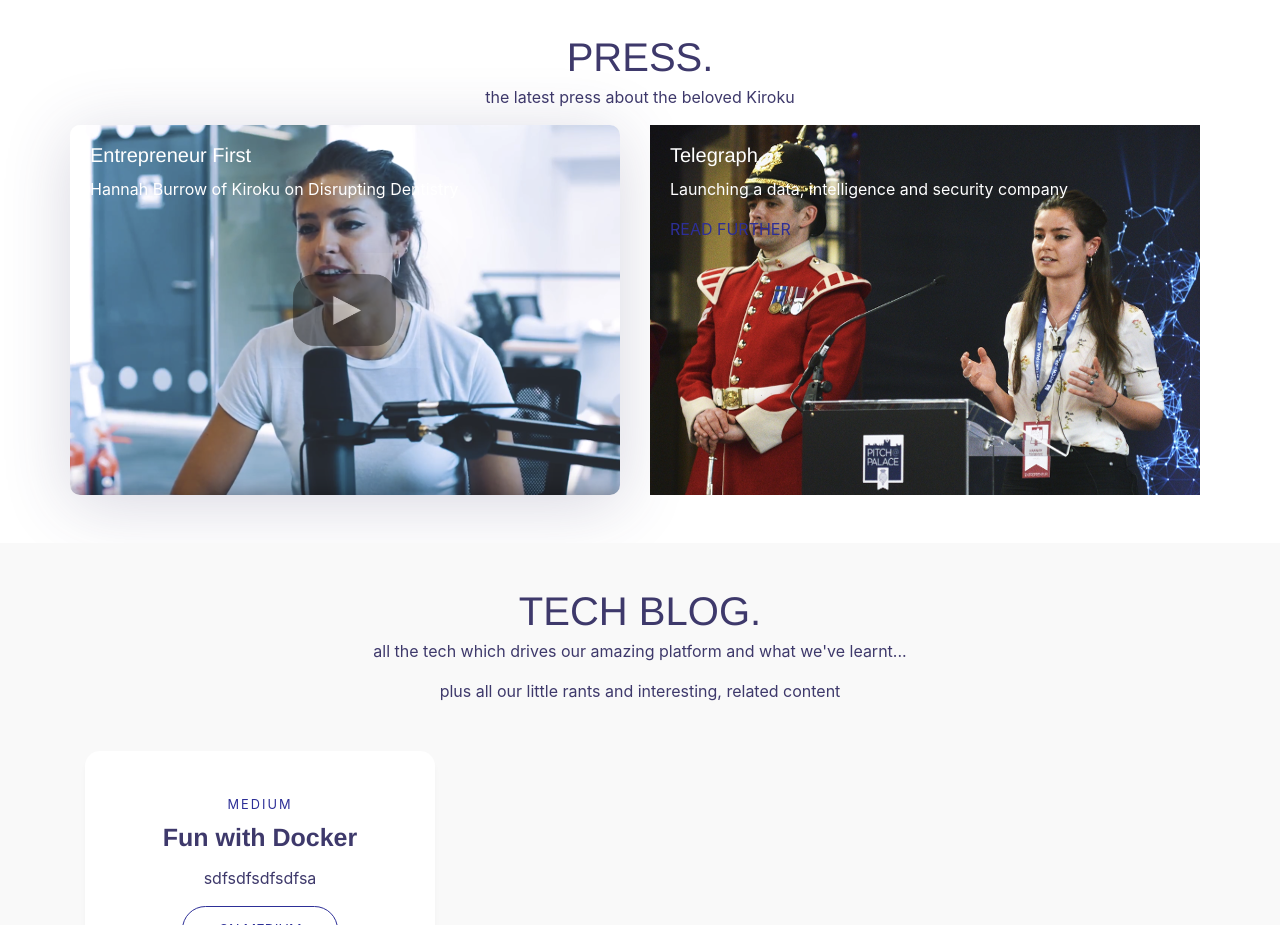
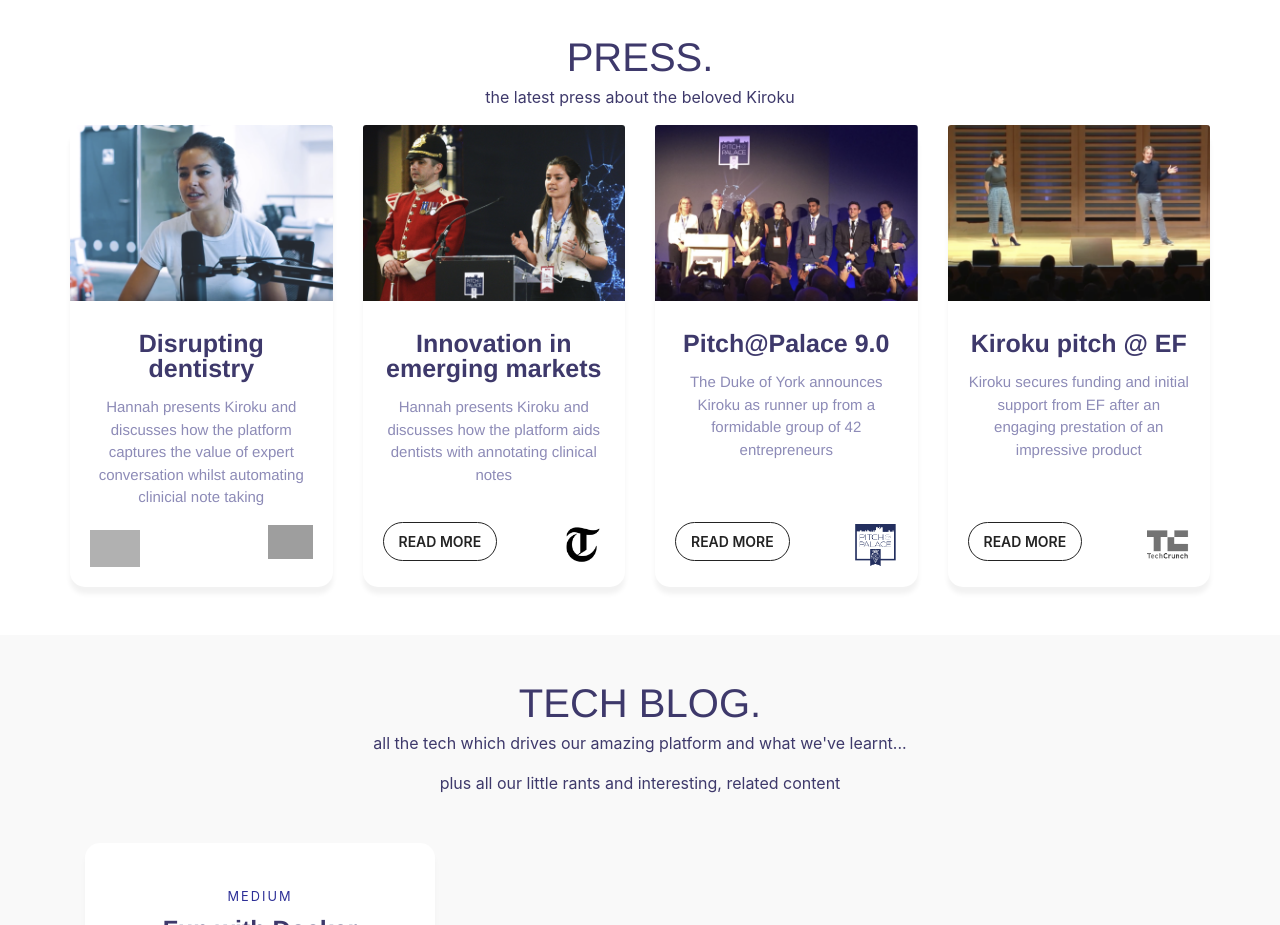
Before and after one commit to AlanKiroku/KirokuSite, a plain HTML site: page index.html in a window 1280 px wide. Shown: the part 1980-2905 px from the top of the page. Drawn offline with Linux system fonts and the light colour scheme; grey boxes are pictures that could not be loaded; a script that the page names is missing; a web font is replaced by a local one.

Commit message:
press images and div completed

```diff
--- a/css/style.css
+++ b/css/style.css
@@ -2,6 +2,13 @@
 body {
     position: relative;
     color: #3e396b
+}
+
+
+.podcast {
+  float: right;
+  height: auto;
+  width: 45px;
 }
 
 h1,
@@ -802,19 +809,11 @@
 }
 
 .play-press {
-    opacity: 0.5;
-    width: 150px;
+    margin-top: 5px;
+    opacity: 0.8;
+    float: left;
+    width: 50px;
     height: auto;
-    position: absolute;
-    top: 50%;
-    left: 50%;
-    -webkit-transform: translate(-50%, -50%);
-    -ms-transform: translate(-50%, -50%);
-    transform: translate(-50%, -50%);
-    -webkit-box-shadow: 0 9px 68px 0 rgba(62, 57, 107, .2);
-    box-shadow: 0 9px 68px 0 rgba(62, 57, 107, .2);
-    text-align: center;
-    padding: 17px 20px
 }
 
 .youtube .play {
@@ -1028,6 +1027,40 @@
     margin-bottom: 10px;
 }
 
+.press-card {
+    border: 0;
+    border-radius: 15px;
+    text-align: center;
+}
+
+.press-card:hover {
+    margin-top: 0px !important;
+    -webkit-box-shadow: 0 0px 0px rgba(0, 0, 0, 0) !important;
+    box-shadow: 0 0px 0px rgba(0, 0, 0, 0) !important;
+}
+
+.press-card-btn {
+    float: left;
+    border: 1px solid #232323;
+    color: #232323;
+    background-color: white;
+    padding: 8px 15px;
+    border-color: #232323;
+}
+.press-card .card-title {
+    font-size: 25px;
+    font-family: product sans, Helvetica, Arial, serif;
+    font-weight: 700;
+    margin: 10px 0 15px;
+}
+
+.press-card .card-text {
+    font-size: 15px;
+    font-family: product sans, Helvetica, Arial, serif;
+    font-weight: 400;
+    color: #8d8bb7;
+}
+
 .pricing {
     text-align: center;
     padding: 20px;
--- a/index.html
+++ b/index.html
@@ -290,24 +290,50 @@
       </div>
       <div class="row">
         <div class="card-deck">
-          <div class="card card-no-border text-white">
-            <div class="youtube cast-shadow" data-video-id="qh8Vpd-opbE" data-params="modestbranding=1&amp;showinfo=0&amp;controls=1&amp;vq=hd720">
-              <img src="images/hannah-kiroku-small.png" alt="image" class="img-fluid">
-              <div class="play-press">
-                <img src="images/youtube-icon.png" alt="image" class="img-fluid">
+          <div class="card press-card" style="width: 18rem;">
+            <img class="card-img-top" src="images/hannah-kiroku-small.png" alt="Card image cap">
+            <div class="card-body d-flex flex-column">
+              <h5 class="card-title">Disrupting dentistry</h5>
+              <p class="card-text">Hannah presents Kiroku and discusses how the platform captures the value of expert conversation whilst automating clinicial note taking</p>
+              <div class="mt-auto">
+                <a class="play-press" href="https://www.youtube.com/watch?v=qh8Vpd-opbE">
+                  <img src="https://vignette.wikia.nocookie.net/camphalfbloodroleplay/images/0/0b/Youtube-play-button-png-transparent.png/revision/latest/scale-to-width-down/640?cb=20141001223538" alt="image" class="img-fluid">
+                </a>
+                <img class="podcast" src="https://cdn-images-1.medium.com/max/280/1*tGQ5chHPB7HzLg9GScPIJQ.png">
               </div>
             </div>
-            <div class="card-img-overlay">
-              <h5 class="card-title">Entrepreneur First</h5>
-              <p class="card-text">Hannah Burrow of Kiroku on Disrupting Dentistry</p>
+          </div>
+          <div class="card press-card" style="width: 18rem;">
+            <img class="card-img-top" src="images/telegraph-kiroku-small.png" alt="Card image cap">
+            <div class="card-body d-flex flex-column">
+              <h5 class="card-title">Innovation in emerging markets</h5>
+              <p class="card-text">Hannah presents Kiroku and discusses how the platform aids dentists with annotating clinical notes</p>
+              <div class="mt-auto">
+                <a href="https://www.telegraph.co.uk/connect/small-business/launching-data-intelligence-security-company/" class="press-card-btn btn btn-xl btn-primary">Read more</a>
+                <img class="podcast" src="images/telegraph-150.png">
+              </div>
             </div>
           </div>
-          <div class="card card-no-border text-white">
-            <img class="img-fluid" src="images/telegraph-kiroku-small.png" alt="image">
-            <div class="card-img-overlay">
-              <h5 class="card-title">Telegraph</h5>
-              <p class="card-text">Launching a data, intelligence and security company</p>
-              <a href="https://www.telegraph.co.uk/connect/small-business/launching-data-intelligence-security-company/">READ FURTHER</a>
+          <div class="card press-card" style="width: 18rem;">
+            <img class="card-img-top" src="images/pitch-palace-kiroku-small.png" alt="Card image cap">
+            <div class="card-body d-flex flex-column">
+              <h5 class="card-title">Pitch@Palace 9.0</h5>
+              <p class="card-text">The Duke of York announces Kiroku as runner up from a formidable group of 42 entrepreneurs</p>
+              <div class="mt-auto">
+                <a href="http://pitchatpalace.com/pitchpalace-9-0-the-results/" class="press-card-btn btn btn-xl btn-primary">Read more</a>
+                <img class="podcast" src="images/pitch-palace-150.png">
+              </div>
+            </div>
+          </div>
+          <div class="card press-card" style="width: 18rem;">
+            <img class="card-img-top" src="images/ef-kiroku-small.png" alt="Card image cap">
+            <div class="card-body d-flex flex-column">
+              <h5 class="card-title">Kiroku pitch @ EF</h5>
+              <p class="card-text">Kiroku secures funding and initial support from EF after an engaging prestation of an impressive product</p>
+              <div class="mt-auto">
+                <a href="https://techcrunch.com/2017/09/15/ef8/" class="press-card-btn btn btn-xl btn-primary">Read more</a>
+                <img class="podcast" src="images/TechCrunch-Logo-150.png">
+              </div>
             </div>
           </div>
         </div>
```
Also changed, not shown: images/TechCrunch-Logo-150.png (added), images/ef-kiroku-small.png (added), images/ef-kiroku.png (added), images/pitch-palace-150.png (added), images/pitch-palace-kiroku-small.png (added), images/pitch-palace-kiroku.png (added), images/pitch-palace.png (added), images/pitch-palace.svg (added), images/tech-crunch.png (added), images/telegraph-150.png (added), images/telegraph.png (added), images/youtube-icon-trans.png (added).
